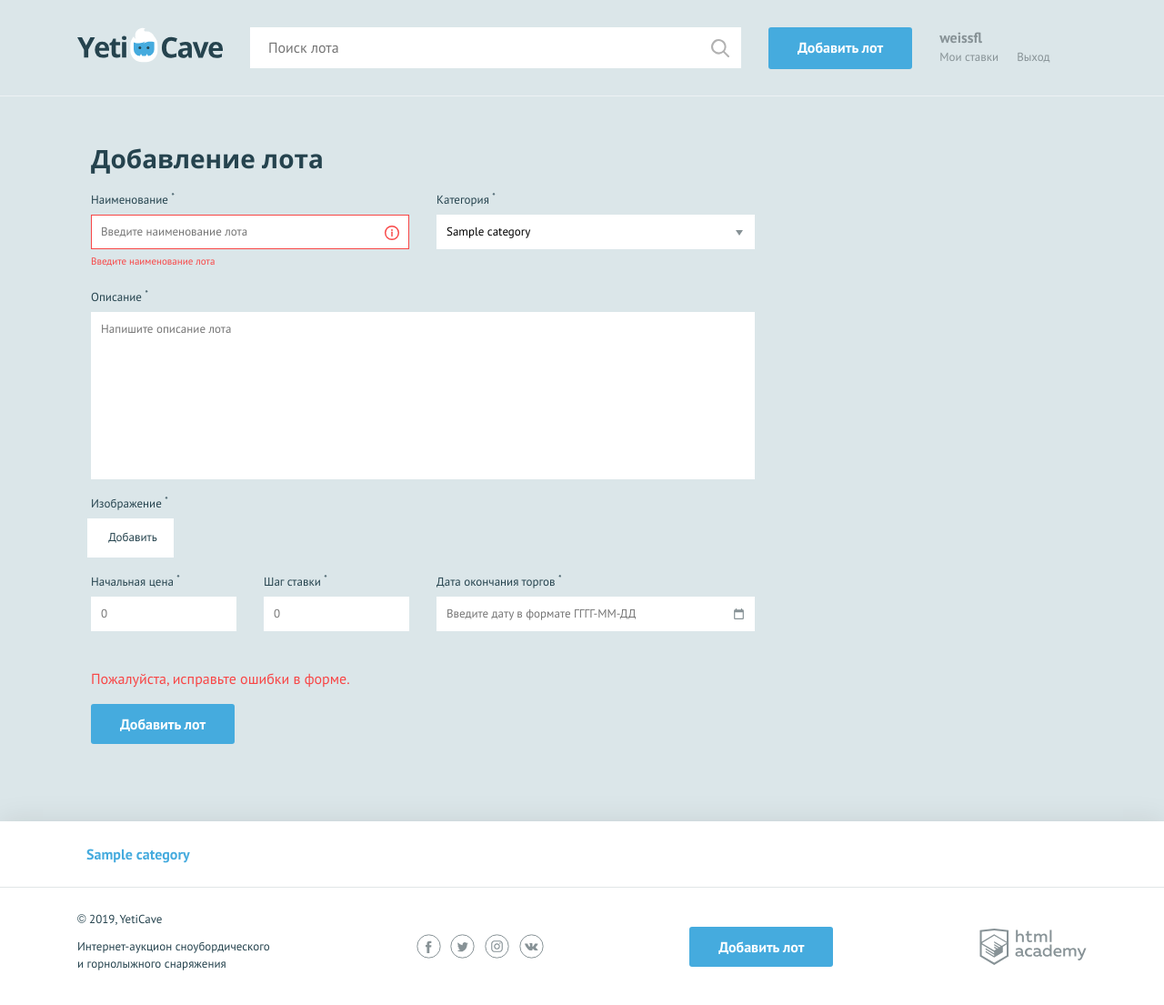
After one commit to weissfl/350209-yeticave-9, a PHP site: page /add in a window 1280 px wide. The commit adds this page. Shown: the whole page at 91% size. Run offline with PHP 8.4, Linux system fonts and the light colour scheme; tables that the repository leaves empty hold one stand-in row (values such as "Sample post").

Commit message:
Добавил страницу и шаблон с формой добавления лота

```diff
--- /dev/null
+++ b/add.php
@@ -0,0 +1,16 @@
+<?php
+require('functions.php');
+
+$categories = getCategories();
+
+$page_content = include_template('add.php', ['categories' => $categories]);
+
+$layout_content = include_template('layout.php', [
+    'categories' => $categories,
+    'content' => $page_content,
+    'is_auth' => $is_auth,
+    'user_name' => $user_name,
+    'title' => 'Добавление лота - Yeti Cave'
+]);
+
+echo $layout_content;
--- /dev/null
+++ b/templates/add.php
@@ -0,0 +1,61 @@
+<form class="form form--add-lot container form--invalid" action="../add.php" method="post" enctype="multipart/form-data"> <!-- form--invalid -->
+    <h2>Добавление лота</h2>
+    <div class="form__container-two">
+        <div class="form__item form__item--invalid"> <!-- form__item--invalid -->
+            <label for="lot-name">Наименование <sup>*</sup></label>
+            <input id="lot-name" type="text" name="lot-name" placeholder="Введите наименование лота">
+            <span class="form__error">Введите наименование лота</span>
+        </div>
+        <div class="form__item">
+            <label for="category">Категория <sup>*</sup></label>
+            <select id="category" name="category">
+
+                <?php
+                foreach ($categories as $category) {
+                   if(isset($category["id"])) {
+                       echo '<option value="' . strip_tags($category["id"]) . '">';
+                           if(isset($category["name"])) {
+                               echo strip_tags($category["name"]);
+                           }
+                       echo '</option>';
+                   }
+                }
+                ?>
+            </select>
+            <span class="form__error">Выберите категорию</span>
+        </div>
+    </div>
+    <div class="form__item form__item--wide">
+        <label for="message">Описание <sup>*</sup></label>
+        <textarea id="message" name="message" placeholder="Напишите описание лота"></textarea>
+        <span class="form__error">Напишите описание лота</span>
+    </div>
+    <div class="form__item form__item--file">
+        <label>Изображение <sup>*</sup></label>
+        <div class="form__input-file">
+            <input class="visually-hidden" type="file" id="lot-img" name="lot-img" value="">
+            <label for="lot-img">
+                Добавить
+            </label>
+        </div>
+    </div>
+    <div class="form__container-three">
+        <div class="form__item form__item--small">
+            <label for="lot-rate">Начальная цена <sup>*</sup></label>
+            <input id="lot-rate" type="text" name="lot-rate" placeholder="0">
+            <span class="form__error">Введите начальную цену</span>
+        </div>
+        <div class="form__item form__item--small">
+            <label for="lot-step">Шаг ставки <sup>*</sup></label>
+            <input id="lot-step" type="text" name="lot-step" placeholder="0">
+            <span class="form__error">Введите шаг ставки</span>
+        </div>
+        <div class="form__item">
+            <label for="lot-date">Дата окончания торгов <sup>*</sup></label>
+            <input class="form__input-date" id="lot-date" type="text" name="lot-date" placeholder="Введите дату в формате ГГГГ-ММ-ДД">
+            <span class="form__error">Введите дату завершения торгов</span>
+        </div>
+    </div>
+    <span class="form__error form__error--bottom">Пожалуйста, исправьте ошибки в форме.</span>
+    <button type="submit" class="button">Добавить лот</button>
+</form>
--- a/templates/layout.php
+++ b/templates/layout.php
@@ -5,6 +5,7 @@
     <title><?= strip_tags($title); ?></title>
     <link href="../css/normalize.min.css" rel="stylesheet">
     <link href="../css/style.css" rel="stylesheet">
+    <link href="../css/flatpickr.min.css" rel="stylesheet">
 </head>
 <body>
 <div class="page-wrapper">
```
